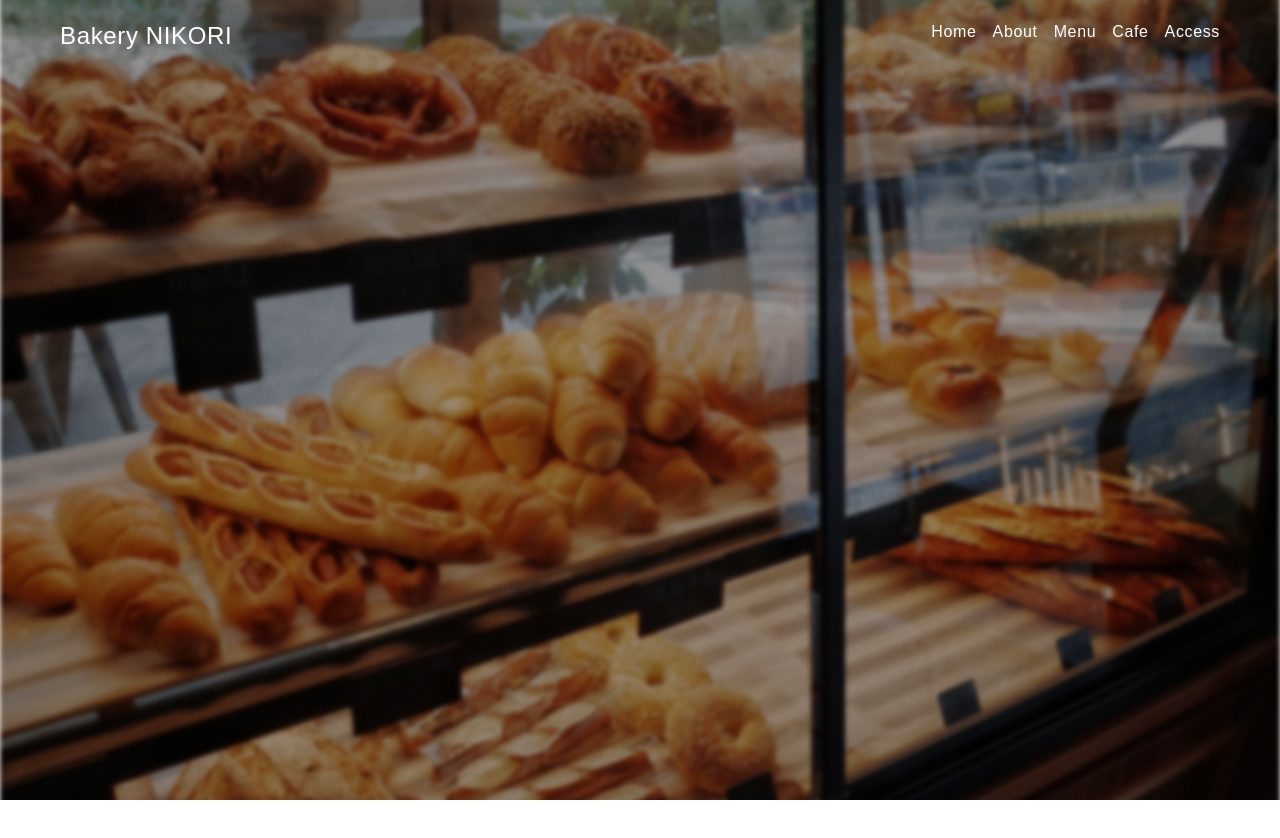
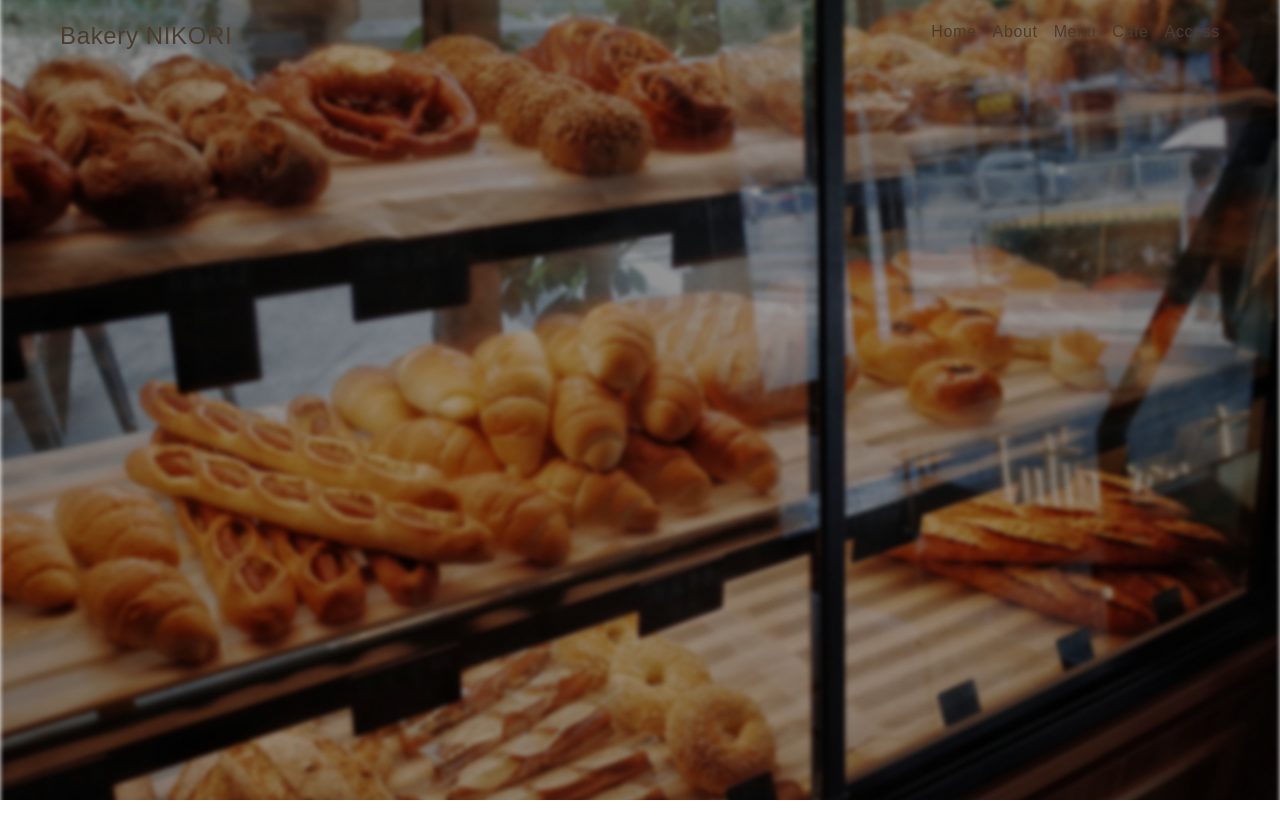
Before and after one commit to junya3/training_react, a Next.js app: page / in a window 1280 px wide. Shown: the top 838 px of the page. Built offline with nearby package versions, Linux system fonts and the light colour scheme; a web font is replaced by a local one.

Commit message:
訂正しました。

```diff
--- a/src/components/commons/Header.tsx
+++ b/src/components/commons/Header.tsx
@@ -1,23 +1,10 @@
-'use client'; // クライアントサイドにする必要あり
-
-import { useEffect, useState } from "react";
 import { navList } from "@data/navList";
 import styles from "./Header.module.css";
 
 export default function Header({ title }: { title: string }) {
-  const [isTop, setIsTop] = useState(true);
-
-  useEffect(() => {
-    const handleScroll = () => {
-      setIsTop(window.scrollY < window.innerHeight);
-    };
-
-    window.addEventListener("scroll", handleScroll);
-    return () => window.removeEventListener("scroll", handleScroll);
-  }, []);
-
   return (
-    <header className={`${styles.header} ${isTop ? styles.whiteText : ""}`}>
+    <>
+      <header className={styles.header}>
         <h1>{title}</h1>
         <nav>
           <ul>
@@ -29,5 +16,6 @@ export default function Header({ title }: { title: string }) {
           </ul>
         </nav>
       </header>
+    </>
   );
 }
```
Lines whose indentation alone changed are shown as unchanged.
